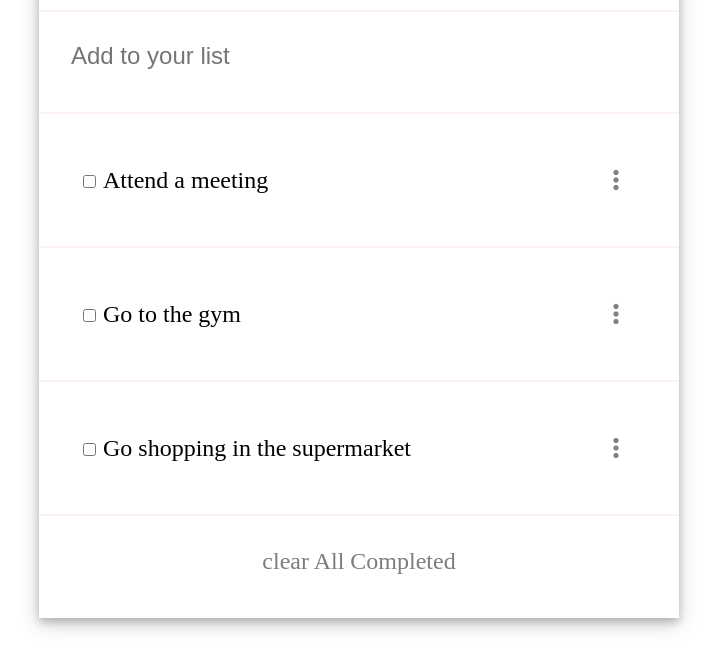
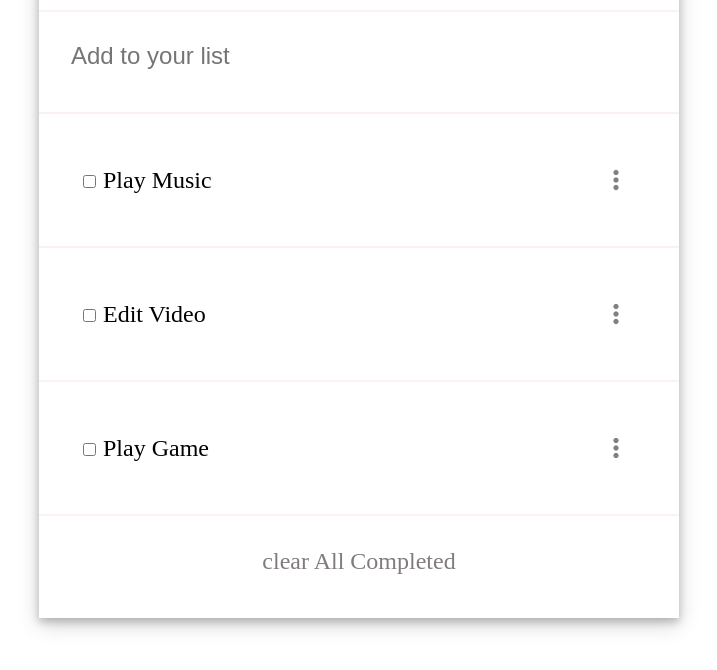
Before and after one commit to gabrielcoder247/todoList, a website built with webpack: page src/index.html in a window 1280 px wide. Shown: the part 110-780 px from the top of the page, without its empty margins (281-998 px from the left). Built offline with nearby package versions, Linux system fonts and the light colour scheme.

Commit message:
Add new file tasks.js and add dom function and array

```diff
--- a/src/task.js
+++ b/src/task.js
@@ -1,38 +1,6 @@
 import './style.css';
+import { tasks, task } from './tasks.js';
 
-const tasks = [{
-  index: 1,
-  description: 'Attend a meeting',
-  completed: false,
-},
-{
-  index: 2,
-  description: 'Go to the gym',
-  completed: false,
-},
-{
-  index: 3,
-  description: 'Go shopping in the supermarket',
-  completed: false,
-},
-];
-
-function task(item) {
-  const completeClass = item.completed ? 'strike' : '';
-  const completeChecked = item.completed ? 'checked' : '';
-  return `<ul class="list">
-      <li class="items">
-      <div class="details">
-      <input type="checkbox" class="checkbox" name="option" id="${item.index}" ${completeChecked} >
-      <label for="option1" id="item-list"class="${completeClass}">${item.description}</label>
-      </div>
-      <div class="icon">
-      <i class="fas fa-ellipsis-v color"></i>
-      </div>
-     </li>
-     </ul>
-     <div class="line"></div>`;
-}
 let getTask;
 if (localStorage.getItem('taskList') != null) {
   getTask = JSON.parse(window.localStorage.getItem('taskList'));
@@ -49,23 +17,19 @@ const changeState = (e) => {
   window.localStorage.setItem('taskList', JSON.stringify(updatedTasks));
 };
 
-// eslint-disable-next-line no-use-before-define
-const checks = handleCheck();
+function handleCheck() {
+  const checkBoxes = document.querySelectorAll('.checkbox');
+  checkBoxes.forEach((checkbox) => checkbox.addEventListener('change', () => {
+    changeState(checkbox);
+    // eslint-disable-next-line no-use-before-define
+    displayTasks();
+  }));
+}
 
 function displayTasks(taskArray = getTask) {
   const list = document.querySelector('#list-items');
   const sortTasks = taskArray.sort((a, b) => a.index - b.index);
   list.innerHTML = sortTasks.map((t) => task(t)).join('');
-  checks();
+  handleCheck();
 }
-const display = displayTasks();
-
-function handleCheck() {
-  const checkBoxes = document.querySelectorAll('.checkbox');
-  checkBoxes.forEach((checkbox) => checkbox.addEventListener('change', () => {
-    changeState(checkbox);
-    display();
-  }));
-}
-
 export { tasks, task, displayTasks };
--- /dev/null
+++ b/src/tasks.js
@@ -0,0 +1,35 @@
+const tasks = [{
+  index: 1,
+  description: 'Play Music',
+  completed: false,
+},
+{
+  index: 2,
+  description: 'Edit Video',
+  completed: false,
+},
+{
+  index: 3,
+  description: 'Play Game',
+  completed: false,
+},
+];
+
+function task(t) {
+  const completeClass = t.completed ? 'strike' : '';
+  const completeChecked = t.completed ? 'checked' : '';
+  return `<ul class="list">
+      <li class="items">
+      <div class="details">
+      <input type="checkbox" class="checkbox" name="option" id="${t.index}" ${completeChecked} >
+      <label for="option1" id="item-list" class="${completeClass}">${t.description}</label>
+      </div>
+      <div class="icon">
+      <i class="fas fa-ellipsis-v color"></i>
+      </div>
+     </li>
+     </ul>
+     <div class="line"></div>`;
+}
+
+export { tasks, task };
```
Also changed, not shown: src/index.html (+0 -1 lines), dist/main.js.
